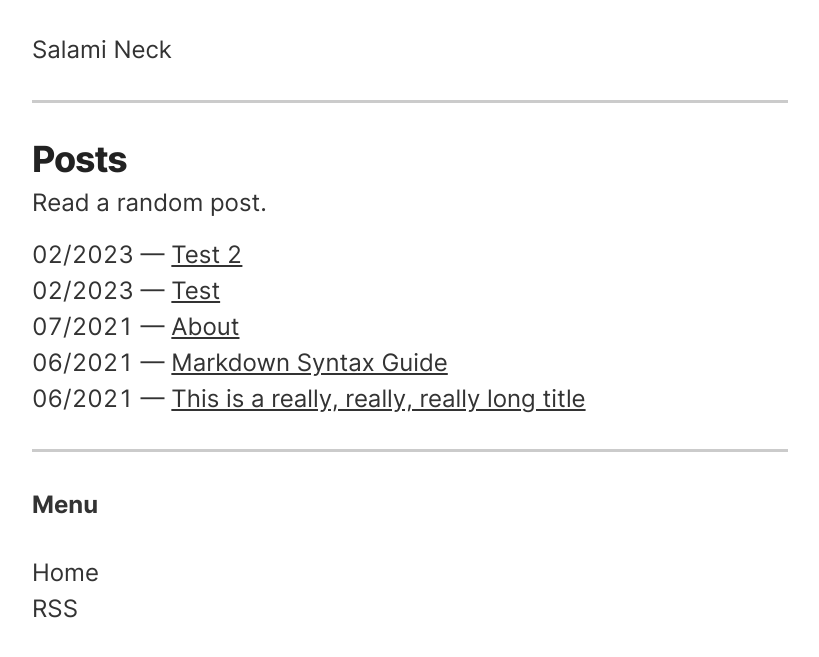
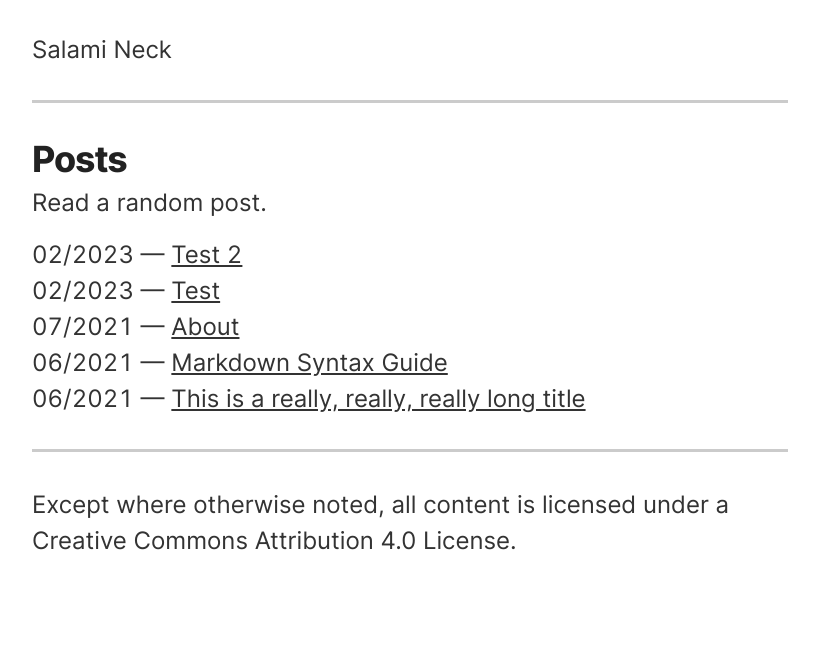
Before and after one commit to ajpwalser/ajpwalser.github.io, a Jekyll site: the page built from index.html, in a window 1280 px wide. Shown: the top 657 px of the page, without its empty margins (230-1049 px from the left). Built offline with Jekyll 4.4.1, drawn with Linux system fonts in a browser that asks for light colours.

Commit message:
Update index.html

```diff
--- a/index.html
+++ b/index.html
@@ -17,10 +17,8 @@ description:
 <footer>
 <p class="footer">
   <nav>
-    <h4>Menu</h4>
     <ul id="menu">
-        <li><a href="/">Home</a></li>
-        <li><a href="/atom.xml">RSS</a></li>
+        <li>Except where otherwise noted, all content is licensed under a <a href="https://creativecommons.org/licenses/by/4.0/">Creative Commons Attribution 4.0 License</a>.</li>
     </ul>
   </nav>
 </p>
```
